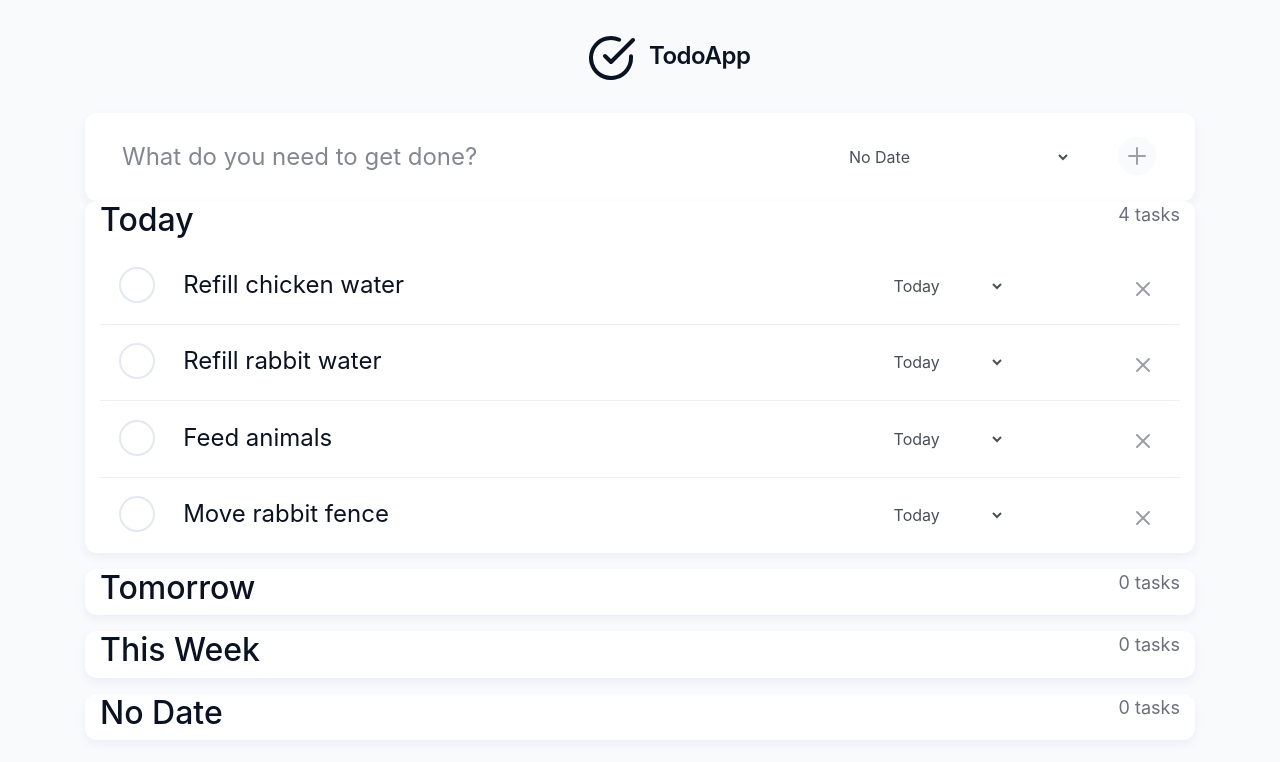
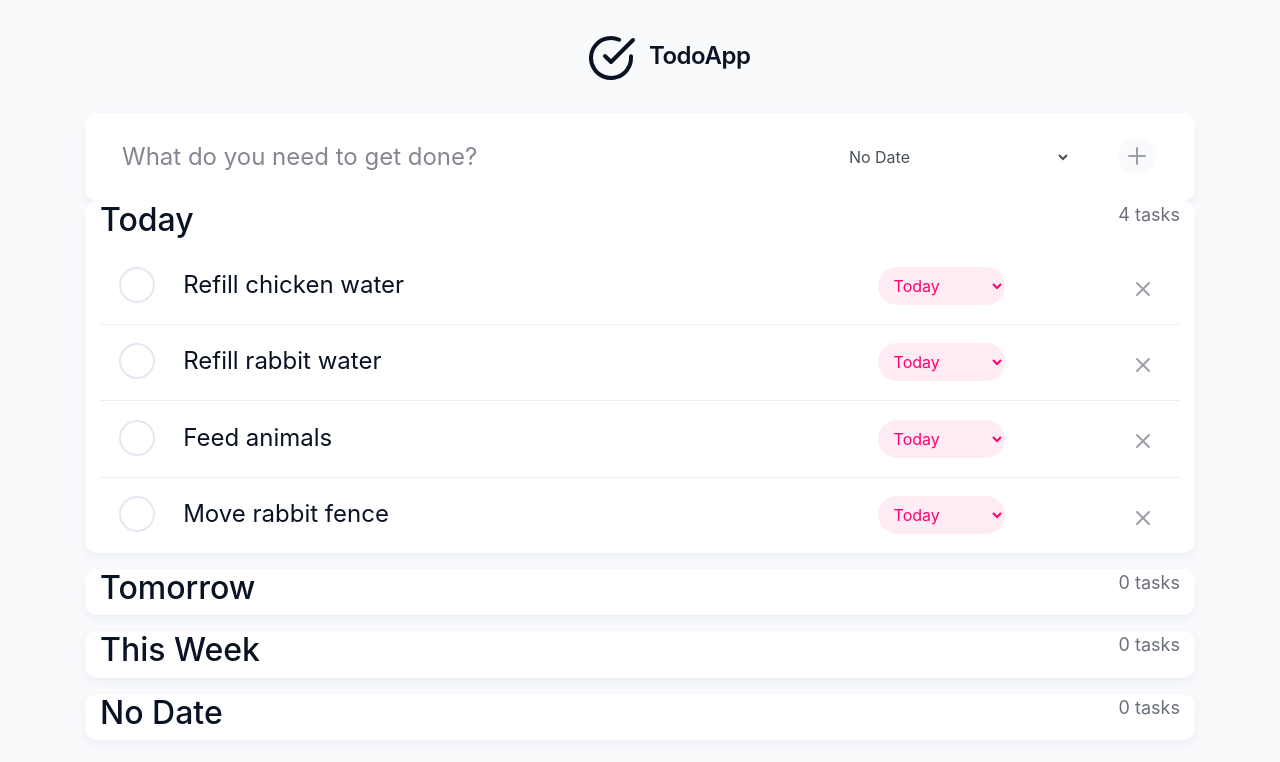
Before and after one commit to aparkening/todo-app, a React (Create React App) app: page / in a window 1280 px wide. Shown: the top 762 px of the page. Built offline with nearby package versions, Linux system fonts and the light colour scheme; a web font is replaced by a local one.

Commit message:
Style select list in component and constants

```diff
--- a/src/Task.js
+++ b/src/Task.js
@@ -1,14 +1,9 @@
 import React from 'react';
 import { Draggable } from 'react-beautiful-dnd';
 import styled from 'styled-components';
-import { COLORS, SIZES } from './constants'; // CSS constants
+import { COLORS, SIZES, selectListColors } from './constants'; // CSS constants
 
-// Bootstrap components
-import Form from 'react-bootstrap/Form';
-// import Row from 'react-bootstrap/Row';
-// import Col from 'react-bootstrap/Col';
-// import Button from 'react-bootstrap/Button';
-
+// Styles
 const TaskItem = styled.li`
   padding: 1.2rem;
   box-shadow: 0px 1px 0px ${COLORS.defaultShadow};
@@ -49,8 +44,29 @@ const Description = styled.div`
   flex: 0 0 66.66667%;
   max-width: 66.66667%;
 `;
-const Select = styled.div`
+const SelectList = styled.select`
+  display: block;
+  width: 100%;
+  height: calc(1.5em + 0.75rem + 2px);
+  padding: 0.375rem 0.75rem;
+  font-size: 1rem;
+  font-weight: 400;
+  line-height: 1.5;
+  color: #495057;
+  background-clip: padding-box;
+  transition: border-color 0.15s ease-in-out, box-shadow 0.15s ease-in-out;
 
+  border-radius: 6.25rem !important;
+  border-width: 0 !important;
+  ${props => selectListColors(props)};
+
+  option {
+    font-weight: normal;
+    display: block;
+    white-space: pre;
+    min-height: 1.2em;
+    padding: 0px 2px 1px;
+  }
 `;
 const DeletButton = styled.button`
   padding-top: 0.3125rem;
@@ -66,6 +82,16 @@ const DeletButton = styled.button`
     border: 1px solid white !important;
   }
 `;
+
+// Checkmark svg
+const checkSVG = <svg width="18" height="13" viewBox="0 0 18 13" fill="none" xmlns="http://www.w3.org/2000/svg" aria-hidden="true" focusable="false">
+    <path d="M17 1L6 12L1 7" stroke="#03CEA4" strokeWidth="2" strokeLinecap="round" strokeLinejoin="round"/>
+  </svg>;
+// Delete svg
+const deleteSVG = <svg width="24" height="24" viewBox="0 0 24 24" fill="none" xmlns="http://www.w3.org/2000/svg" aria-hidden="true" focusable="false">
+  <path d="M18 6L6 18" stroke="#9D9FA7" strokeWidth="2" strokeLinecap="round" strokeLinejoin="round"/>
+  <path d="M6 6L18 18" stroke="#9D9FA7" strokeWidth="2" strokeLinecap="round" strokeLinejoin="round"/>
+</svg>
 
 
 export default class Task extends React.Component {
@@ -93,19 +119,12 @@ export default class Task extends React.Component {
             isDragging={snapshot.isDragging}
           >
             <Complete>
-              {/* <Button
-                value="list-completed"
-                onClick={(e)=> handleTimeChange(e)}
-                disabled={this.props.parentList.id === "list-completed" ? true : false} > */}
-
               {this.props.parentList.id === "list-completed" ?
                 <CompleteButton
                   disabled="true"
                   completed="true"
                 >
-                  <svg width="18" height="13" viewBox="0 0 18 13" fill="none" xmlns="http://www.w3.org/2000/svg" aria-hidden="true" focusable="false">
-                    <path d="M17 1L6 12L1 7" stroke="#03CEA4" strokeWidth="2" strokeLinecap="round" strokeLinejoin="round"/>
-                  </svg>
+                  {checkSVG}
                   <span className="sr-only">Complete Task</span>
                 </CompleteButton>
                 :
@@ -121,10 +140,10 @@ export default class Task extends React.Component {
               {this.props.task.content}
             </Description>
             {/* <Col xs={6} md={3} lg={3}> */}
-            <Select>
-              <Form.Label className="sr-only">Select Timeframe</Form.Label>
-              <Form.Control
-                as="select"
+            <div>
+              <label className="sr-only" for="change-list">Select Timeframe</label>
+              <SelectList
+                id="change-list"
                 className="time-frame"
                 name="listId"
                 value={this.props.parentList.id}
@@ -135,14 +154,11 @@ export default class Task extends React.Component {
                 <option value="list-tomorrow">Tomorrow</option>
                 <option value="list-week">This Week</option>
                 <option value="list-completed">Completed</option>
-              </Form.Control>
-            </Select>
+              </SelectList>
+            </div>
             {/* </Col> */}
             <DeletButton onClick={() => this.props.deleteTask(this.props.task.id, this.props.parentList.id)}>
-              <svg width="24" height="24" viewBox="0 0 24 24" fill="none" xmlns="http://www.w3.org/2000/svg" aria-hidden="true" focusable="false">
-                <path d="M18 6L6 18" stroke="#9D9FA7" strokeWidth="2" strokeLinecap="round" strokeLinejoin="round"/>
-                <path d="M6 6L18 18" stroke="#9D9FA7" strokeWidth="2" strokeLinecap="round" strokeLinejoin="round"/>
-              </svg>
+              {deleteSVG}
               <span className="sr-only">Delete Task</span>
             </DeletButton>
           </TaskItem>
--- a/src/constants.js
+++ b/src/constants.js
@@ -3,10 +3,15 @@ export const COLORS = {
   text: '#0A1323',
   background: '#F9FAFC',
   today: '#FF006E',
+  todayBackground: 'rgba(255, 0, 110, 0.08) !important',
   tomorrow: '#FB5607',
+  tomorrowBackground: 'rgba(251, 86, 7, 0.08) !important',
   thisWeek: '#FFBE0B',
+  thisWeekBackground: 'rgba(255, 190, 11, 0.08) !important',
   noDate: '#9D9FA7',
+  noDateBackground: '#F9FAFB !important',
   completed: '#03CEA4',
+  completedBackground: 'rgba(3, 206, 164, 0.04) !important',
   defaultShadow: '#EBEEF5',
   placeholder: '#848791'
 };
@@ -15,3 +20,19 @@ export const COLORS = {
 export const SIZES = {
   description: '1.5em',
 };
+
+// Update task list select colors
+export const selectListColors = props => {
+  switch (props.value) {
+    case 'list-today':
+      return `background-color: ${COLORS.todayBackground}; color: ${COLORS.today};`
+    case 'list-tomorrow':
+      return `background-color: ${COLORS.tomorrowBackground}; color: ${COLORS.tomorrow};`
+    case 'list-week':
+      return `background-color: ${COLORS.thisWeekBackground}; color: ${COLORS.thisWeek};`
+    case 'list-completed':
+      return `background-color: ${COLORS.completedBackground}; color: ${COLORS.completed};`
+    default:
+      return `background-color: ${COLORS.noDateBackground}; color: ${COLORS.noDate};`
+  }
+};
```
